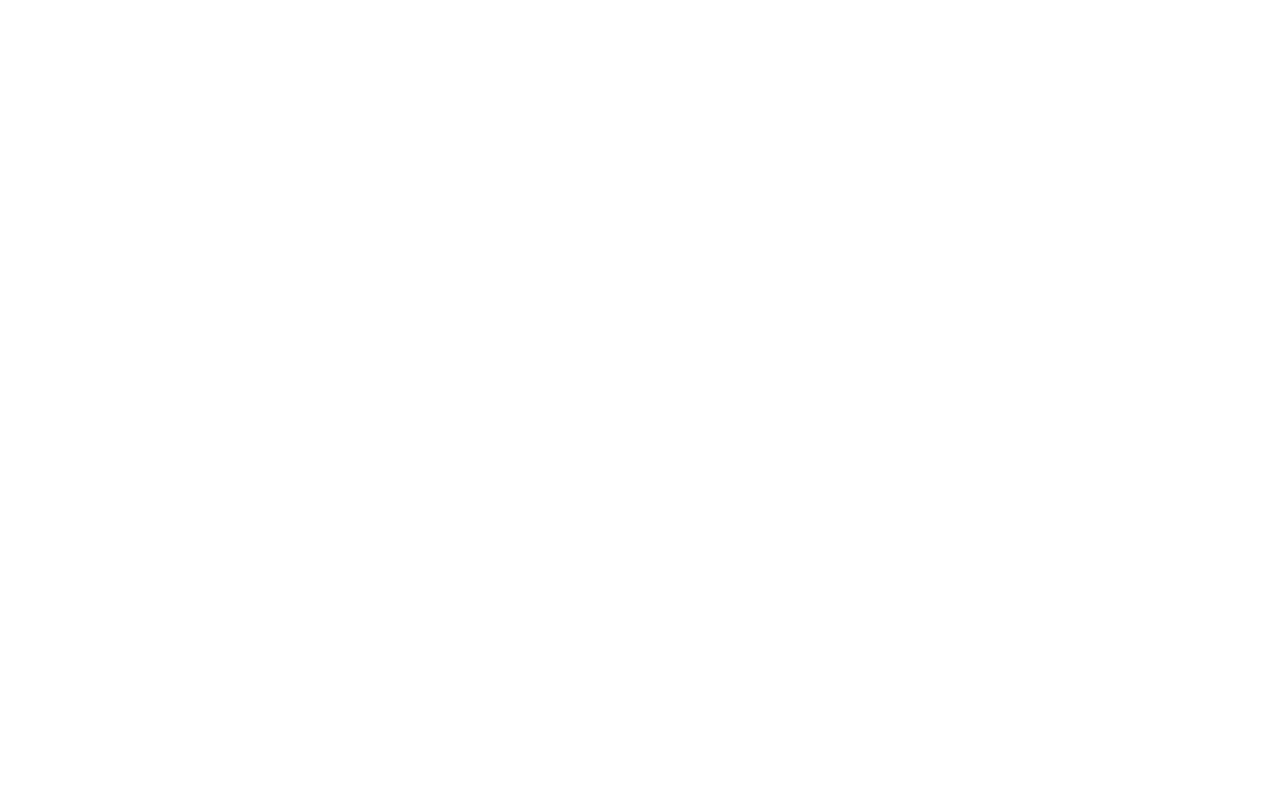
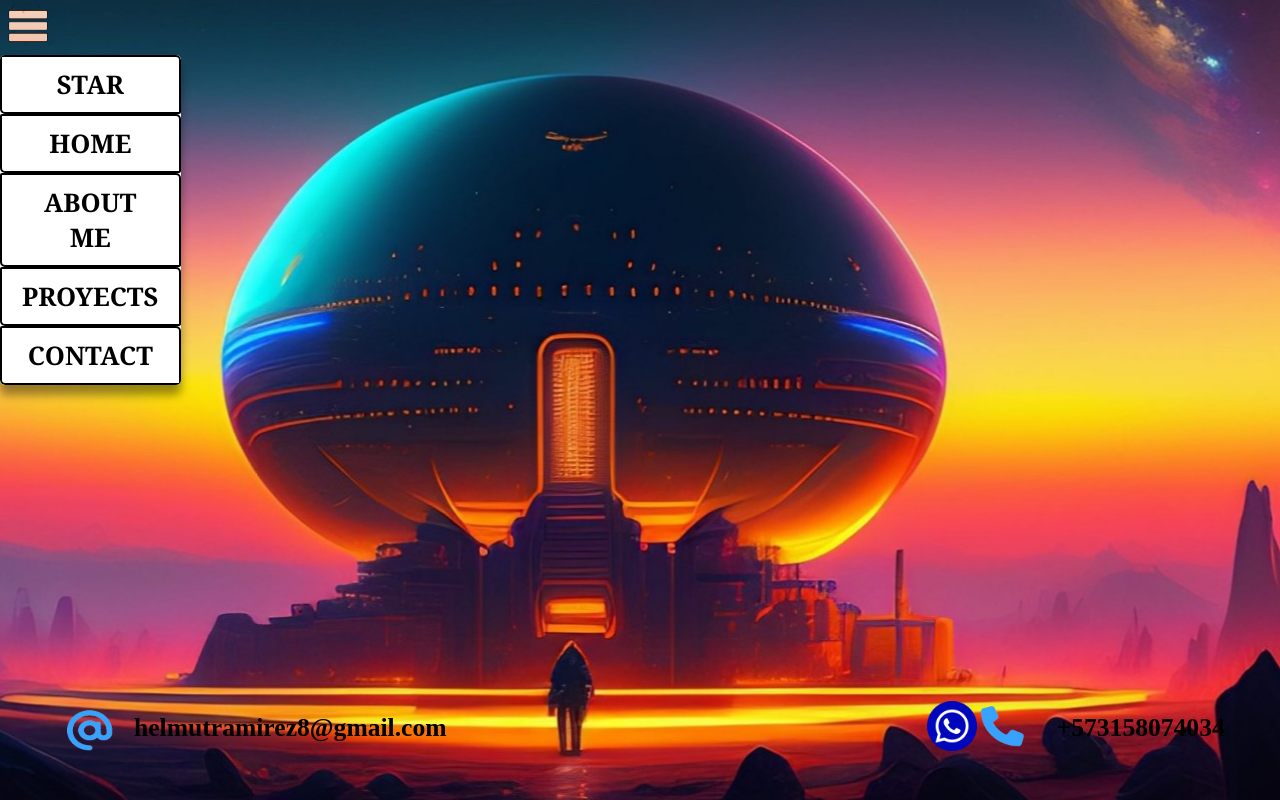
Before and after one commit to HelmutRamirez/TrabajoHTML-CSS3-Samuel, a PHP site: page /portafolio/contact.html in a window 1280 px wide. Before the commit the page is empty. Run offline with PHP 8.4, Linux system fonts and the light colour scheme.

Commit message:
Agrenado estilos para proyecys y copntact

```diff
--- a/mi_portafolio_web/portafolio/contact.html
+++ b/mi_portafolio_web/portafolio/contact.html
@@ -0,0 +1,33 @@
+<!DOCTYPE html>
+<html lang="en">
+<head>
+    <meta charset="UTF-8">
+    <meta name="viewport" content="width=device-width, initial-scale=1.0">
+    <title>HOME</title>
+    <link rel="stylesheet" href="../style/estilos.css">
+</head>
+<body>
+    <section class="sectionc">
+        <div class="menu">
+            <button><img src="../imgs/icono2.png" alt="" style="height:50px; width: 50px; filter: brightness(1.1); mix-blend-mode:difference"></button>
+            <div class="menu-options">
+            <a href="../index.html">STAR</a>
+              <a href="./home.html">HOME</a>
+              <a href="./about.html">ABOUT ME</a>
+              <a href="./proyects.html">PROYECTS</a>
+              <a href="./contact.html">CONTACT</a>
+            </div>
+        </div>
+        <div id="conta">
+            <div id="arroba"><img src="/imgs/arroba2-removebg-preview.png"alt="arroba"></div>
+            <div id="correo"><p>helmutramirez8@gmail.com</p></div>
+
+            <div id="what"><img src="/imgs/icone-whatsapp.png"alt="whats"></div>
+            <div id="tel"><img src="/imgs/tel.png"alt="tel"></div>
+            <div id="num"><p>+573158074034</p></div>
+        </div>
+
+    </section>
+
+</body>
+</html>
--- a/mi_portafolio_web/style/estilos.css
+++ b/mi_portafolio_web/style/estilos.css
@@ -407,3 +407,114 @@ button:hover{
 
 
 /* contact*/
+
+
+.sectionc{
+  width: 100%;
+  height: 100vh;
+  background-image: url("../imgs/contact.jpg");
+  background-repeat: no-repeat;
+  display: flex;
+  flex-direction: column;
+  background-position: center center;
+  background-repeat: no-repeat;
+  background-attachment: fixed;
+  background-size: cover;
+}
+.menu {
+  display: inline-block;
+  position: relative;
+  margin-top: -0px;
+  margin-left: -0px;
+}
+
+button{
+  border:none;
+  border-radius:5px;
+  padding:1px 3px;
+  background-color: transparent;
+  border: none;
+  cursor:pointer;
+
+}
+
+button:hover{
+  background-color:#ddd;
+}
+
+.menu-options {
+  display: none;
+  position: absolute;
+  overflow: auto;
+  background-color:#fff;
+  border-radius:5px;
+  box-shadow: 0px 10px 10px 0px rgba(0,0,0,0.4);
+
+}
+
+.menu:hover .menu-options {
+  display: block;
+  z-index: 9999;
+}
+
+.menu-options a {
+  display: block;
+  color: #000000;
+
+  padding: 5px;
+  text-decoration: none;
+  padding:10px 20px;
+
+}
+
+.menu-options a:hover {
+  color: #0a0a23;
+  background-color: #abaaaa;
+  border-radius:5px;
+}
+
+
+#conta{
+  margin-bottom: 3.5%;
+  margin-left: 5%;
+  display: flex;
+  align-items: center;
+}
+#arroba{
+  display: flex;
+
+
+}
+#arroba img{
+  height:50px;
+  width: 50px;
+
+}
+#correo{
+  margin-left: 20px;
+  font-size: 2vw;
+  font-weight: bold;
+
+}
+
+
+#what{
+
+  margin-left: 480px;
+}
+#what img{
+
+  height:50px;
+  width: 50px;
+}
+
+#tel img{
+  height:50px;
+  width: 50px;
+}
+
+#num{
+  margin-left: 30px;
+  font-size: 2vw;
+  font-weight: bold;
+}
```
Also changed, not shown: mi_portafolio_web/imgs/arroba2-removebg-preview.png (added), mi_portafolio_web/imgs/contact.jpg (added), mi_portafolio_web/imgs/disenador_productos_digitales.jpg (deleted), mi_portafolio_web/imgs/icone-whatsapp.png (added), mi_portafolio_web/imgs/tel.png (added).
